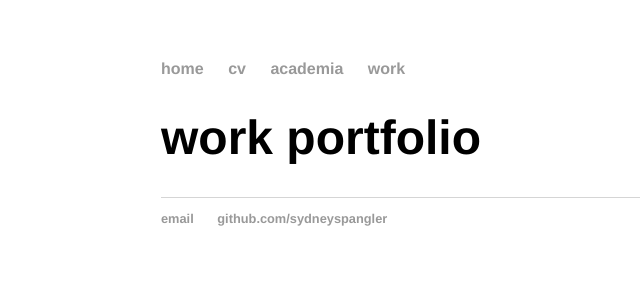
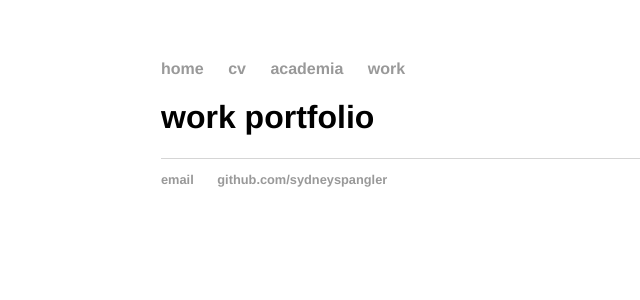
Before and after one commit to sydneyspangler/sydneyspangler.github.io, a Jekyll site: the page built from portfolio/index.html, in a window 1280 px wide. Shown: the top 300 px of the page, without its empty margins (31-671 px from the left). Built offline with Jekyll 4.4.1, drawn with Linux system fonts in a browser that asks for light colours.

Commit message:
Update main.css

```diff
--- a/css/main.css
+++ b/css/main.css
@@ -17,10 +17,10 @@
     color: #999;
 }
 a:hover {
-    text-decoration: underline;
+    text-decoration: line-through;
 }
 h1 {
-    font-size: 3em;
+    font-size: 2em;
     font-family:'Helvetica', 'Arial', 'Sans-Serif';
 }
 p {
```
